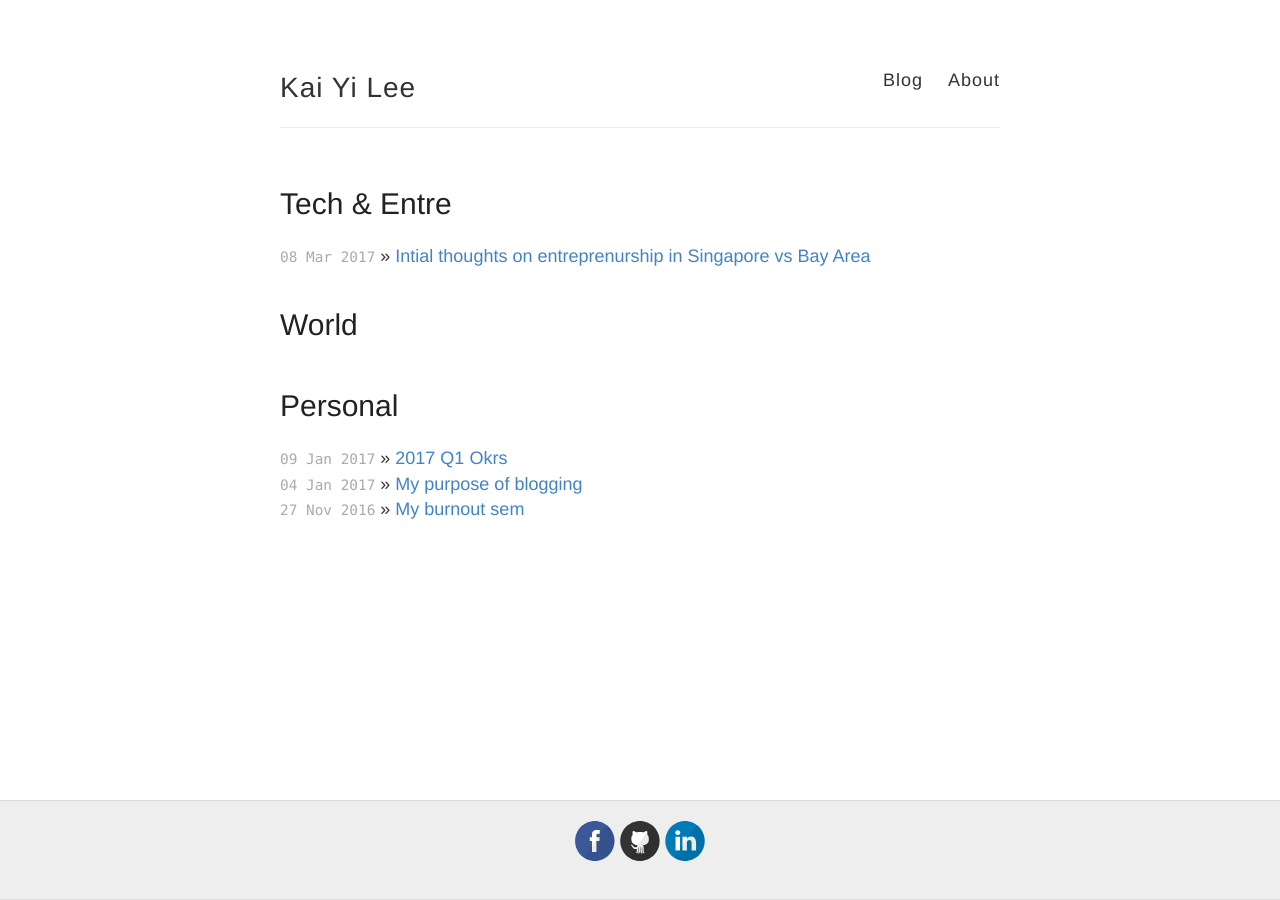
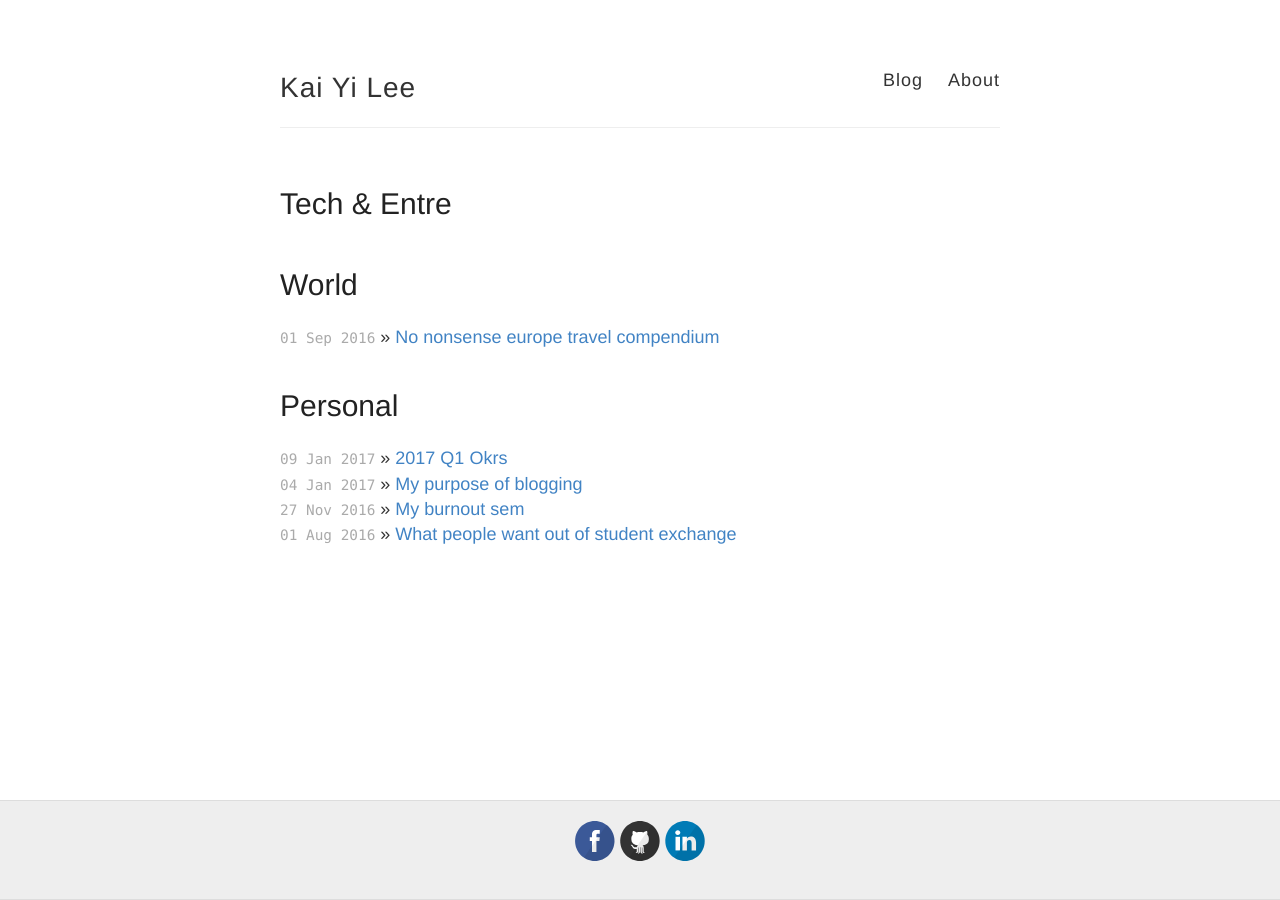
Before and after one commit to kaiyisg/pers-blog, a Jekyll site: the page built from index.html, in a window 1280 px wide. Built offline with Jekyll 4.4.1, drawn with Linux system fonts in a browser that asks for light colours; some of the changed lines change nothing that is shown.

Commit message:
Add travel compendium

```diff
--- /dev/null
+++ b/_posts/2016-08-01-exchange.markdown
@@ -0,0 +1,12 @@
+---
+layout: post
+title:  "What people want out of student exchange"
+date:   2016-08-01 16:41:12 +0800
+categories: "Personal"
+---
+
+A sizeable portion of Singapore college students have the luxury of spending a semester abroad on [student exchange programs](http://www.nus.edu.sg/registrar/education-at-nus/undergraduate-education/special-undergraduate-programmes/student-exchange-programme.html), and I happened to be one of the lucky few with this opportunity to do so at KTH in Stockholm. Having gone through student exchange, and also through working on trying to connect exchange students together through [exchangebuddy](www.exchangebuddy.com), I've thought about what are some of the profiles of people going on exchange, and what they expect out of it.
+
+This topic is
+
+Ultimately, the student exchange program is
--- /dev/null
+++ b/_posts/2016-09-01-no-nonsense-europe-travel-compendium.markdown
@@ -0,0 +1,300 @@
+---
+layout: post
+title:  "No nonsense europe travel compendium"
+date:   2016-09-01 16:41:12 +0800
+categories: "World"
+---
+
+When I explore a new place, I look for things *to eat* and things *to do*, and plan my route around these things. This method of travel suits exploring cities well. The following is a no-nonsense listing of my suggestions and comments for the different cities I visited during my exchange in the early half of 2016, for the reference of those who might need it:
+
+# **Netherlands** - *Amsterdam*
+
+To eat
+- Pancakes Amsterdam (try the Dutch pancakes-poffertjes)
+- Vlaams Friteshuis Vleminckx (for fries)
+- Spare ribs buffet (satellite sports cafe)
+- Albert cup street market (try the stroopwafels, chicken, smoothie, churros, kibbling)
+- Winkel 43 (they're famous for their apple pie)
+
+To do
+- Zaanse schans (windmills, wooden shoe museum, free cheese tasting)
+- Keukenhof (super pretty tulip garden, but you have to be there in season)
+- Free walking tour (at dam square)
+- Resistance museum
+- Rijksmuseum (I Amsterdam sign is in front of it)
+- Prostitution museum (pretty interesting)
+- Anne Frank house (queue is crazy, should wake up early to camp for the tix)
+- Westerkerk tower
+- Heineken experience (best beer tour experience ever!)
+
+# **Germany** - *Berlin*
+
+To eat
+- Sahara imbiss (african food, good if u're around the area to try, not worth detouring for)
+- Burgermeister (pretty legit burgers here, also along the metro)
+- Rausch schokoladenhaus (nice chocolate cake)
+- Mustafa's gemüse kebab (very nice kebab, but very long queue. Eat curry 36 while queuing)
+- Curry 36 (near mustafa kebab, try for currywurst)
+
+To do
+- East side gallery (nice to walk along and look at street art)
+- Ddr museum (not bad to see how berlin was like during the soviet era)
+- Berlin television tower (has a viewing platform u can go up, but we didnt go because it was expensive)
+- Museum island museums (pergamonmuseum and neues museum are pretty decent to check out)
+- Ritter sport (buy loads of ritter here, you can make ur own chocolate here too)
+- Topography of terror (we did not check it out, but it was not bad)
+- Free walking tour (covers jewish memorial, checkpoint charlie, brandenburg gate)
+- Reichstag building (free if you book appt to go up)
+
+# **Hungary** - *Budapest*
+
+To eat
+- Gelarto rosa ice cream shop (very nice ice cream for affordable prices, with some special pattern!)
+- Bors gastrobar (soup and bread combo, really nice for an okay price)
+- Central market hall (nice to go and see, but dun buy too much to eat here)
+- Ruszwurm Cukrászda (a place u can eat desert at, at the buda side)
+- Hungarikum Bistro (was full when we went, should book way in advance)
+- Trattoria promo d'oro (decent italian food, but not very cheap)
+
+To do
+- Szimpler kert ruin pub (pricy alcohol, but nice to go to see atmosphere)
+- Szechenyi thermal bath (should book in advance to skip queue, but only the cabins)
+- Pinball museum (really a museum of retro arcade games, interesting to go see)
+- Fisherman's bastion area (look and take photo)
+- Caving (it's a thing to do here!)
+
+# **Poland** - *Warsaw*
+
+To eat
+- Prasowy (eat tomato soup, its generally nice and cheap)
+- Bambino bar mleczny (nice and cheap too, but hard to order as they speak polish)
+
+To do
+- Uprising museum (best thing to learn abt jews and poland's uprising, you can spend 2h plus there)
+- Free walking tour (go for the orange umbrella one)
+- Palace on the isle (for palace and garden, i feel there's nothing much to do apart from that)
+- Room escape warsaw (pretty legit escape room if u have nothing else to do)
+
+# **Poland** - *Krakow*
+
+To eat
+- Moaburger (not bad burgers, but a bit pricy considering the price of other stuff)
+- Starka (s$20 per person, but really really good, recco the pork knuckle. Book in advance)
+- Smaku (s$20 per person, but it's not bad too, service is good, food is good. Book in advance)
+- Pijalnia Kazimierz (cheap 1 euro and good shots)
+- Gospoda koko (good food at cheap price, but hard to find sits and order)
+- Zapiecek. Polskie Pierogarnie (affordable dumplings, get the fried duck one)
+
+To do
+- Auswich camp (i didnt take the tour, but somehow i feel it is more worth it to do so)
+- Salt mines (didnt go in, but seems overpriced)
+- Schindler's factory museum (heard it's good, but we didnt go too)
+- Walking tours (went for both jewish and old town, but our tour guides werent that good, guess it's guide dependent)
+- Main market square (can go and buy cheap food if the easter market still open)
+
+# **Austria** - *Vienna*
+
+To eat
+- Oberlaa (nice choc cakes, desert place)
+- Ribs of vienna (cheap and good ribs)
+- Naschmarket (nice to look around and try stuff)
+
+To do
+- Watch a play (any that's on offer!)
+- Day trip to Bratislava (we were that bored LOL)
+- Prater (amusement park that's free to go in, but have to per per ride, and it's expensive
+- Museumsquatier (choose a museum that you like and go for it!)
+
+# **Iceland** - *Reykjavik*
+
+To eat
+- Sægrifinn (lobster soup at pretty decent iceland price, get the whale taster too!)
+- Icelandic fish and chips (expensive and not the best, but still reccomended)
+- Bæjarins Beztu Pylsur 핫도그 (the free walking tour guy said its the best and cheapest hotdogs in iceland u can find)
+- Noodle station (heard its decent for the price, but never tried it myself)
+- Bonus supermarket (basically the cheapest supermarket on the island to get groceries)
+
+To do
+- City walk reykjavik (free walking tour with a good guide)
+- Tourist information centre (Go here to find out more sights to see around iceland too)
+- 871+-2 settlement museum (highly reccomended by walking tour guide but we didnt do it)
+- Perlan (go up for free for views of the city)
+- Tjörnin (pretty lake to chill at)
+
+Misc
+- People have suggested that I should try the whale puffin and sharf, but i did not look out for it
+- Olís is an important petrol station to know, which basically has free wifi and toilets, a crucial stop for roadtrips around Iceland
+
+# **Czech Republic** - *Prague*
+To eat
+- Potrefena husa (nice environment, with beer as cheap as 1l for 5sgd)
+- Nase maso (food place near sisters, for meat dishes)
+- Sisters (near nase maso, not bad for open face sandwiches)
+- Everest (indian restaurant not very near anywhere, but serves legit and cheap indian food)
+
+To do
+- Petrin tower & hill (pay to climb up the tower, it is not bad for the view of the entire prague)
+- Prague castle + st vitus cathedral + golden lane (buy tickets at ticketing place, is worth with student price with audio guides)
+- Kampa island (nice town / canal area but tbh nothing much to do)
+- Charles' bridge (the main bridge to see, with good architecture)
+- Old town square (nicest old town i have seen, especially with the easter market)
+- Free walking tour (standard)
+
+Misc
+Exchange s.r.o. has the best money changer rates!
+
+# **United Kingdom** - *London*
+
+To eat
+- Burgers (five guys, honest, Byron, shakeshack)
+- Italian (vapianos, ciao Bella, Rocca)
+- Beef (flat iron)
+- Ramen (kanada ya, shoryu, ippudo)
+- Jap food (eat Tokyo dozo, shoryi)
+- Duck (goldmine four seasons)
+- Sg food (little penang, c&r, old town)
+- Chinese (chang's noodles)
+- Dim sum (joy king lau)
+- Korean (myunga, Assa)
+- Indian (dishoom)
+- Atas (Kitchenw8, Burger and lobster)
+
+To do
+- DIY
+
+# **Scotland** - *Edinburgh*
+
+To eat
+- Oink (for lunch)
+- University bar (for dinner)
+- The piemaker
+- Bread meats bread
+- Mums great comfort food
+- The Conan Doyle
+- The dogs (slightly more ex, but they got a Michelin bib gourmand award!)
+- The Edinburgh larder (scones)
+- Urban angel (for brunch)
+
+To do
+- Castle (along the royal mile street)
+- Arthur's seat (hiking place)
+- Carlton hill (for sunset)
+- Grass market (try the paella, dumplings and suki udon)
+- Scottish highlands tour (if you have a day to burn)
+
+# **Estonia** - *Tallin*
+
+To eat
+- Kompressor (good pancakes for huge portions)
+- Draakon (cheap elk soup, interesting atmosphere)
+- Rimi (there are 2, ntucs to buy their chocolate and alcohol)
+- Shooters (cheap shots, but dk if open in the day)
+- F-hoone (cheap and good interesting food, but outside of old town!)
+
+To do
+- Free walking tour
+
+# **Norway** - *Oslo*
+
+To eat
+- Illegal burger
+- Rema 1000 (cheap supermarket)
+
+To do
+- Oslo opera house (nice to walk and see)
+- Fram museum (pretty worth for the history)
+- The Norwegian Museum of Cultural History (can get a bit boring, but goes into a lot of detail about history)
+- Holmenkollen Ski Museum (pretty far from city centre, but nice to see if you like skiing)
+- Vigeland Museum (seems like a pretty legit museum, but I had no time to go)
+
+# **Denmark** - *Copenhagen*
+
+To eat
+- Paper island (food market nice to visit, but pricey, like 15sgd every dish)
+- Kødbyen (meat market, something like paper island, also pricey)
+- Dalle valle (buffet dinner for 24sgd, probably the cheapest way to settle meals)
+- Rajissimo (nice ice cream, should try)
+- Diamond rice restaurant (thai food place reccomended by someone staying here)
+- Banana joe (nice budget burgers, didnt have the chance to try)
+- Netto  (cheapest supermarket)
+
+To do
+- Tivoli gardens (Nice to check when the show schedule is if you go)
+- Copenhagen canal tour (nice tour to check out copen's canals)
+- Free walking tours?
+- Christiana (interesting place to check out, be careful and read up before going)
+- Carlsberg tour (not as worth as heineken tour in amsterdam)
+- Nyhavn (the clark quay of copen, pretty nice place to take pix)
+- Stroget (main shopping street, has lego house)
+- National museum of denmark (free entry to see culture)
+
+# **Sweden** - *Stockholm*
+*Disclaimer: I spent half of my exchange in Stockholm, so I tried to do more things here. Skip a few for brevity sake!*
+
+To eat
+- Gunters korv (heard it is a good takeaway place to try)
+- Stockholm glasshus (good ice cream place. near gunters korv so can try tgt with that)
+- Cafe sirap (heard it is a good place for pancakes nearby stockholm)
+- Tradition (heard it is good swedish food, but ex)
+- Vete katten (decent and popular fika place, try the princess cake)
+- Nooshi (heard it is nice for sushi buffet)
+- Rice asian restaurant and bar (heard that it is not bad as a buffet)
+- Greasy spoon (long queue for brunch, nice to eat)
+- Meatballs for the people (go for this between 11am-12pm, order classic meatballs, its super nice)
+- Chokladfabriken (near meatball and greasy spoon, can drink super nice hot choc here)
+- Palmyra kebab (heard there is super good kebab here)
+- Kajsas Fisk (best fish soup ever, free flow!)
+
+To do
+- Explore archipelago (suggest to do in may, when you can hike and kayak)
+- Tyresta national park (take note of the bus timings cause it's infrequent, don't miss the last bus back)
+- Gotland (nice farawar getaway, ration 3 days at least!)
+- Uppsala (small town a day trip away, pretty chill here)
+- Sigtuna (quaint place to go to chill)
+- Drottningholm palace (could be a half day trip thing)
+- Ostermalms saluhall (food market place)
+- Museum of medievil stockholm
+- Skogskyrkogarden (unesco world heritage site)
+- Djurgarden (its the garden on the museum island, cool to check out)
+
+# **Italy** - *Florence*
+
+To eat
+- Mangia pizza
+- Fuoco matto
+- Fishing lab (buy the 3.50 euro seafood takeaway)
+- Marco Ottaviano Il Gelato gourmet
+- Antica gelateria
+
+To do
+- DIY
+
+# **Italy** - *Rome*
+*Disclaimer: I spent most of my exchange here, so this might be a bit longer than what you should look out for!*
+
+To eat (gelatos)
+- Gelateria Old Bridge Cornelia
+- Gelateria del Teatro
+- Grom
+- Cioccogelateria Venchi
+- Pompi (nice tiramisu)
+- Regoli Pasticceria
+- Gelateria La Romana (pretty good)
+- Palazzo del Freddo Giovanni Fassi (cheap and good)
+- Il Gelato di San Crispino
+- Frigadarium (best imo)
+
+To eat (pasta pizzas)
+- Bir & Fud (nice pizza and beers)
+- Antica Birreria Peroni (nice peronis, get the kilometer)
+- Ristorante Pizzeria Luzzi (near colloseo)
+- Ristorante Pizzeria Il Cuore di Napoli (reputedly best pizza in town)
+- Il Carroccio (italian reccomended good pizza)
+- Mizzica (nice for apertivo)
+- Trettochia vecchia roma (must book!)
+- La Piadeneria (sells nice and cheap piadenas, must go!)
+- Alice Pizza (nice italian square pizzas sold by weight)
+
+To do
+- Central area (Campo de' Fiori, Colloseum, Roman Forum + Palantine Hill, Pantheon, Spanish Steps, Trevi Fountain)
+- Vatican city + museum (Free every first sunday)
--- a/_posts/2017-03-08-initial-thoughts-on-entrepreneurship-in-singapore-vs-bay-area.markdown
+++ b/_posts/2017-03-08-initial-thoughts-on-entrepreneurship-in-singapore-vs-bay-area.markdown
@@ -3,14 +3,20 @@ layout: post
 title:  "Intial thoughts on entreprenurship in Singapore vs Bay Area"
 date:   2017-03-08 22:44:00 +0800
 categories: "Tech"
+published: false
 ---
 
-Watching the video: ____
+Inspired partially by my time here in the bay area for the past 2 months taking [entreprenurship classes](http://etl.stanford.edu/), and also this [video](http://ecorner.stanford.edu/videos/4684/Entrepreneurship-Strengthens-a-Nation-Entire-Talk) by Steve Blank, this post details a few of my thoughts on how the bay area became what it is, and also how Singapore can change to get closer to emulating the startup scene here. (Coincidentally, Steve Blank is also the person who came up with the lean startup methodology, which is what we practice daily when trying to validate new ideas for the class I am taking as part of my [program](http://enterprise.nus.edu.sg/educate/nus-overseas-colleges/programmes/curriculum-overview))
 
-Having been in the valley for 2 months, I have seen a few points that differentiate singapore and the valley's innovation culture:
+Given the bay area's success, many people have dissected the rationale behind how it got to where it is today, with people claiming that the bay area is a good mix of highly educated human capital, venture capital, and risk taking culture. Admittedly, as a new-comer to the area, any thoughts on the how the bay area has managed to differentiate itself would not have been well thought-out. However, these are a few differences that I feel that the bay area has done in the past, that has put it ahead of Singapore in terms of entrepreneurship:
 
 1. Focus on engineering (design thinking, etc) of gvt
 2. Get patents and IPs and go out and found companies (pre req)
 3. Need big VCs to come in to match passion and vision of all the tech people (back to 1, no focus (govt) and passion (people) in engineering)
 4. Big question - is being lean more important, or having tech expertise? i think it is a culture thing?
 5. Current CA of density of capital and talent
+
+Singapore didn't value Engineering in the past, but it does now.
+- smart nation
+
+There is currently a big
```
Also changed, not shown: README.md.
